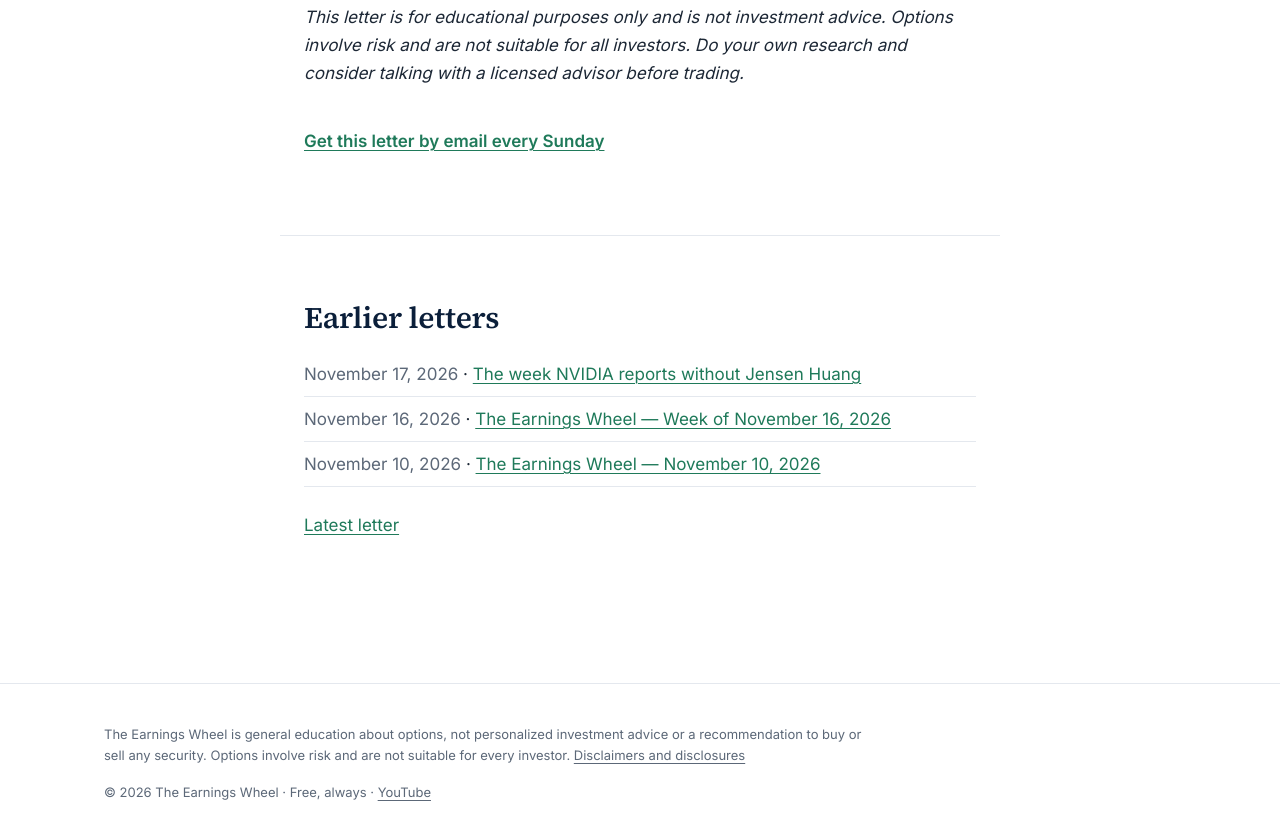
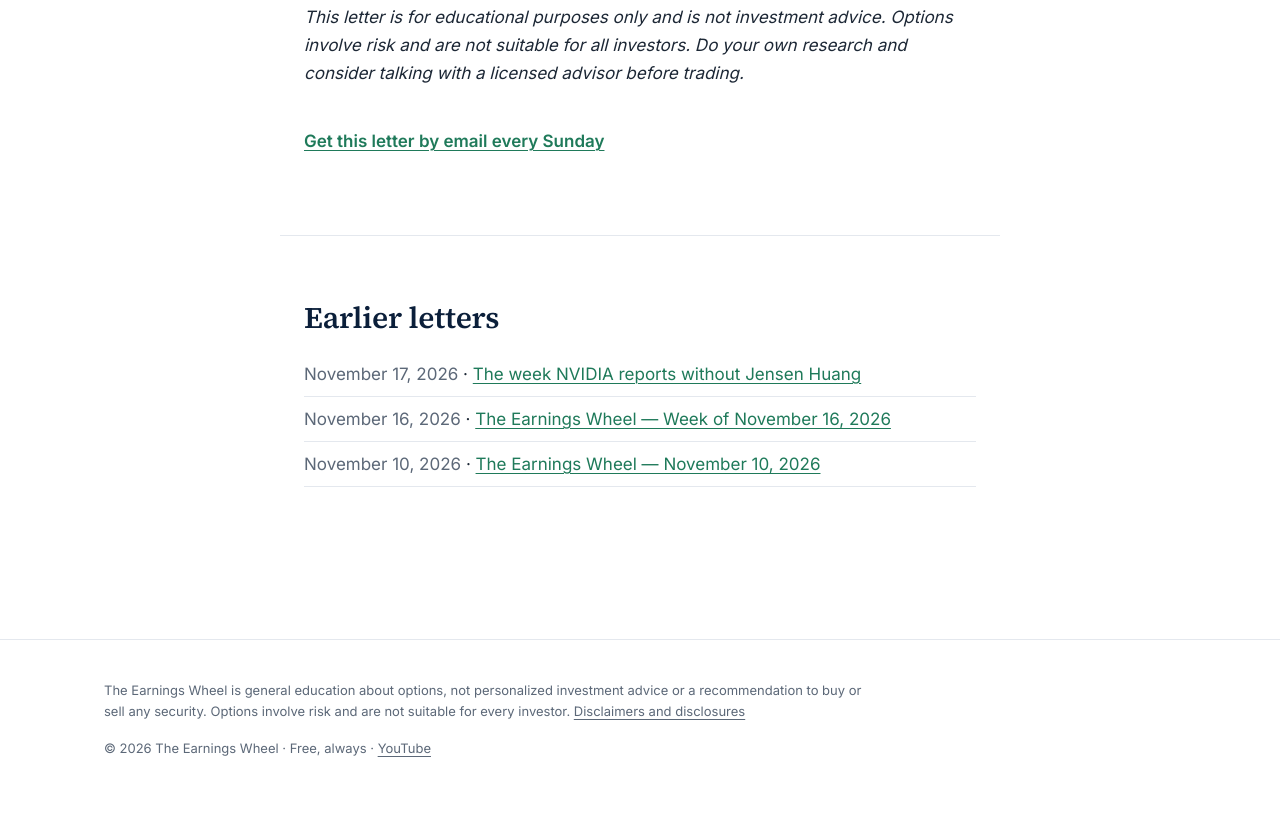
Before and after one commit to thornton02-hub/earningswheel, a plain HTML site: page letter.html in a window 1280 px wide. Shown: the part 5707-6546 px from the top of the page. Drawn offline with Linux system fonts and the light colour scheme.

Commit message:
Letter: drop self-link from archive list

```diff
--- a/letter.html
+++ b/letter.html
@@ -138,7 +138,6 @@
       <li><time datetime="2026-11-16">November 16, 2026</time> &middot; <a href="letters/2026-11-16.html">The Earnings Wheel — Week of November 16, 2026</a></li>
       <li><time datetime="2026-11-10">November 10, 2026</time> &middot; <a href="letters/2026-11-10.html">The Earnings Wheel — November 10, 2026</a></li>
     </ul>
-    <p><a href="letter.html">Latest letter</a></p>
   </div>
 </section>
 <script>(function(){var h=decodeURIComponent(location.hash.slice(1));if(!h||document.getElementById(h))return;var m={"nov17-the-calendar":"2026-11-17","nov17-the-big-names":"2026-11-17","nov17-my-10-stocks-ranked-by-expected-move":"2026-11-17","nov17-my-top-three":"2026-11-17","nov17-nvidia":"2026-11-17","nov17-palo-alto-networks":"2026-11-17","nov17-target":"2026-11-17","nov17-one-important-note":"2026-11-17","nov17-disclaimer":"2026-11-17","last-week":"2026-11-16","earnings-calendar":"2026-11-16","macro-calendar":"2026-11-16","setup-ideas":"2026-11-16","scorecard":"2026-11-16","risk-reminder":"2026-11-16","disclaimer":"2026-11-16","opening":"2026-11-10","calendar":"2026-11-10","closes":"2026-11-10","crwv":"2026-11-10","csco":"2026-11-10","amat":"2026-11-10","risk-rule":"2026-11-10","nov10-disclaimer":"2026-11-10"};if(m[h])location.replace("letters/"+m[h]+".html#"+h);})();</script>
```
